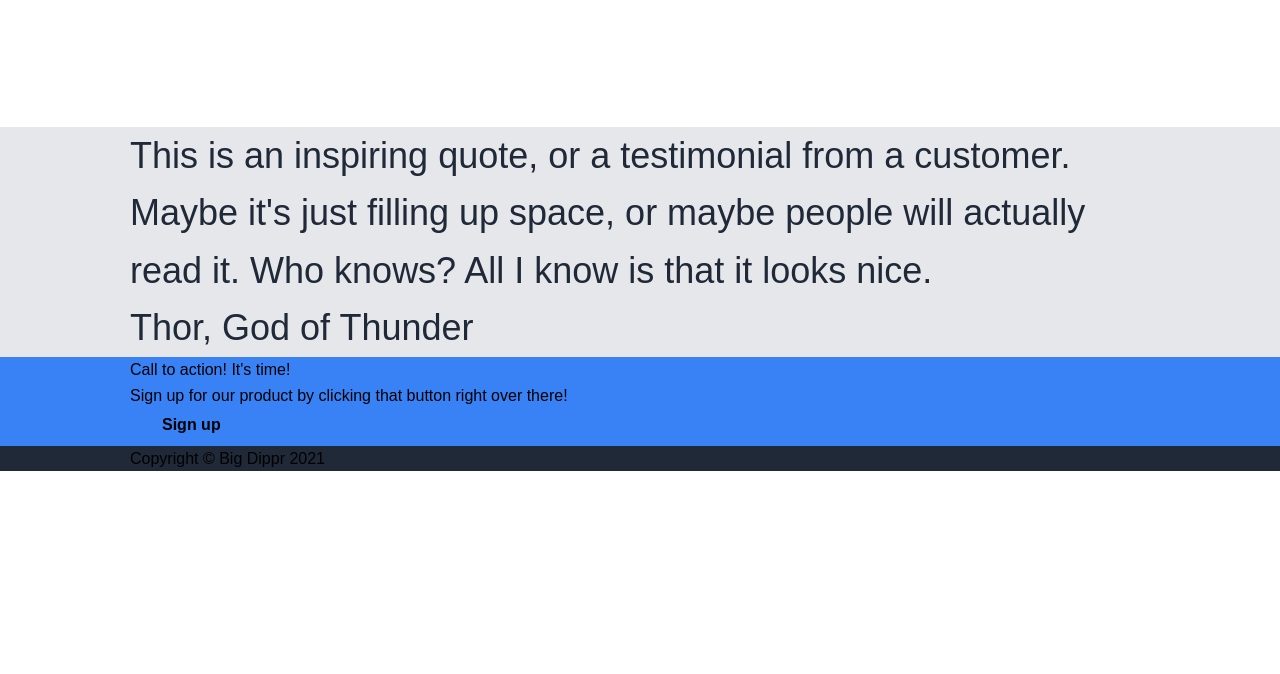
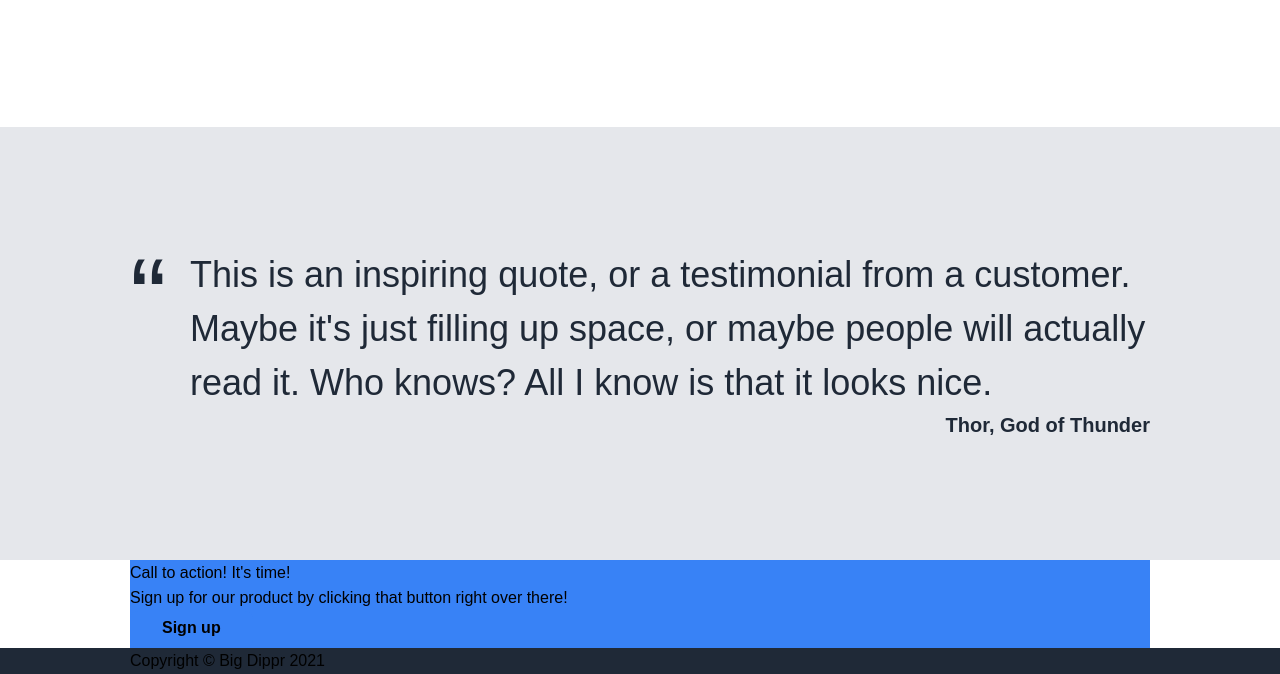
Before and after one commit to GitFocused/landing-page, a plain HTML site: page index.html in a window 1280 px wide. Shown: the part 865-1539 px from the top of the page. Before the commit the page ends 1336 px from the top, so only its background shows below. Drawn offline with Linux system fonts and the light colour scheme; a web font is replaced by a local one.

Commit message:
Style quote section. Prep cta section.

```diff
--- a/css/style.css
+++ b/css/style.css
@@ -182,6 +182,31 @@ footer {
     color: #1F2937;
     font-size: 36px;
     font-style: italic;
+    line-height: 1.5;
+    padding: 120px 0;
+}
+
+.quote-section blockquote {
+    padding-left: 60px;
+}
+
+.quote-section figcaption{
+    font-size: 20px;
+    text-align: right;
+}
+
+blockquote::before {
+    content: "\201C";
+    display: block;
+    font-size: 110px;
+    height: 1px;
+    margin-left: -60px;
+    position: relative;
+    top: -33px;
+}
+
+cite {
+    font-weight: 900;
 }
 
 .cta,
--- a/index.html
+++ b/index.html
@@ -33,7 +33,7 @@
                         is lower contrast.</p>
                     <p><a href="#" class="button">Sign up</a></p>
                 </div>
-                <img class="hero-img" src="#" alt="enough confectionaries to give you diabeetus">
+                <img class="hero-img" src="#" alt="a special candy so sweet staring at it gives you diabeetus">
             </div>
         </div>
     </div>
@@ -73,11 +73,13 @@
         </div>
     </figure>
 
-    <div class="cta flex-auto">
+    <div class="cta-section flex-auto">
         <div class="wrap">
-            <p>Call to action! It's time!</p>
-            <p>Sign up for our product by clicking that button right over there!</p>
-            <a class="button">Sign up</a>
+            <div class="cta">
+                <p>Call to action! It's time!</p>
+                <p>Sign up for our product by clicking that button right over there!</p>
+                <a class="button">Sign up</a>
+            </div>
         </div>
     </div>
 
```
